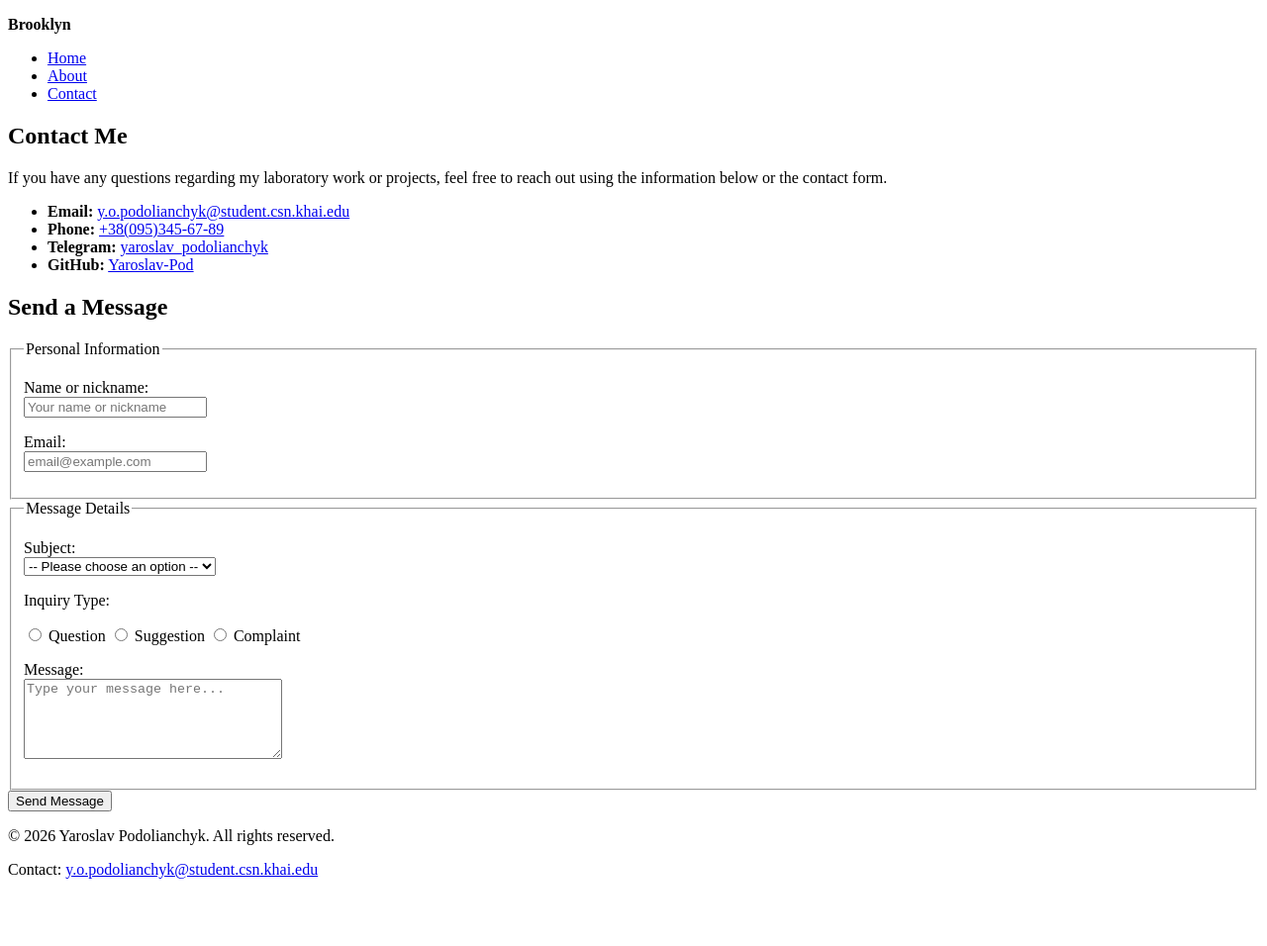
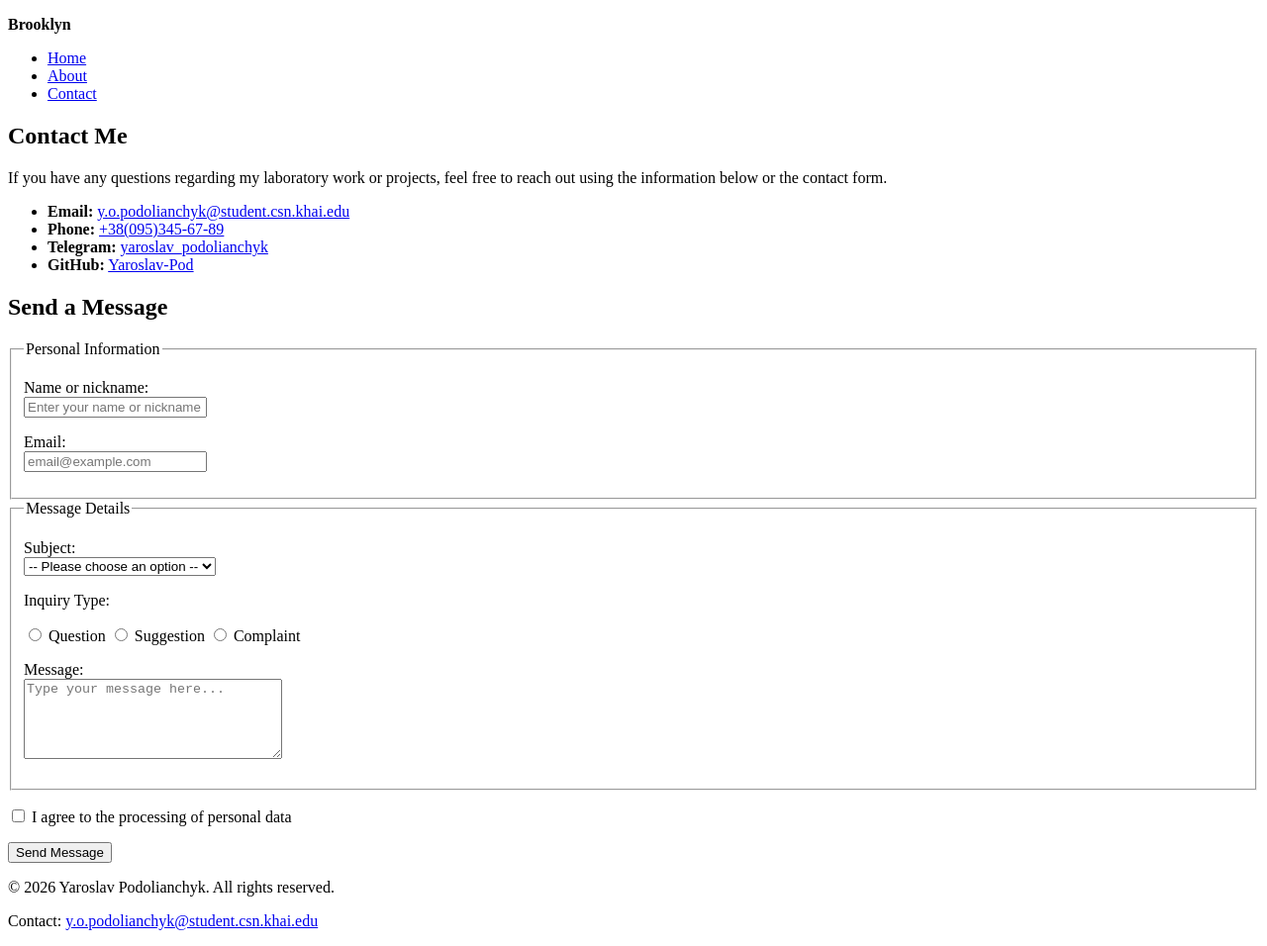
Before and after one commit to Yaroslav-Pod/portfolio, a plain HTML site: page contacts.html in a window 1280 px wide. Shown: the whole page at 99% size. Before the commit the page ends 904 px from the top, so only its background shows below. Drawn offline with Linux system fonts and the light colour scheme.

Commit message:
Update contacts.html: modify name field placeholder text and add consent checkbox to the contact form for personal data processing agreement.

```diff
--- a/contacts.html
+++ b/contacts.html
@@ -40,7 +40,7 @@
 
                     <p>
                         <label for="name">Name or nickname:</label><br>
-                        <input type="text" id="name" name="name" placeholder="Your name or nickname" required>
+                        <input type="text" id="name" name="name" placeholder="Enter your name or nickname" required>
                     </p>
 
                     <p>
@@ -81,6 +81,13 @@
                     </p>
                 </fieldset>
 
+                <p>
+                    <label>
+                        <input type="checkbox" name="consent" required>
+                        I agree to the processing of personal data
+                    </label>
+                </p>
+
                 <button type="submit">Send Message</button>
             </form>
         </section>
```
